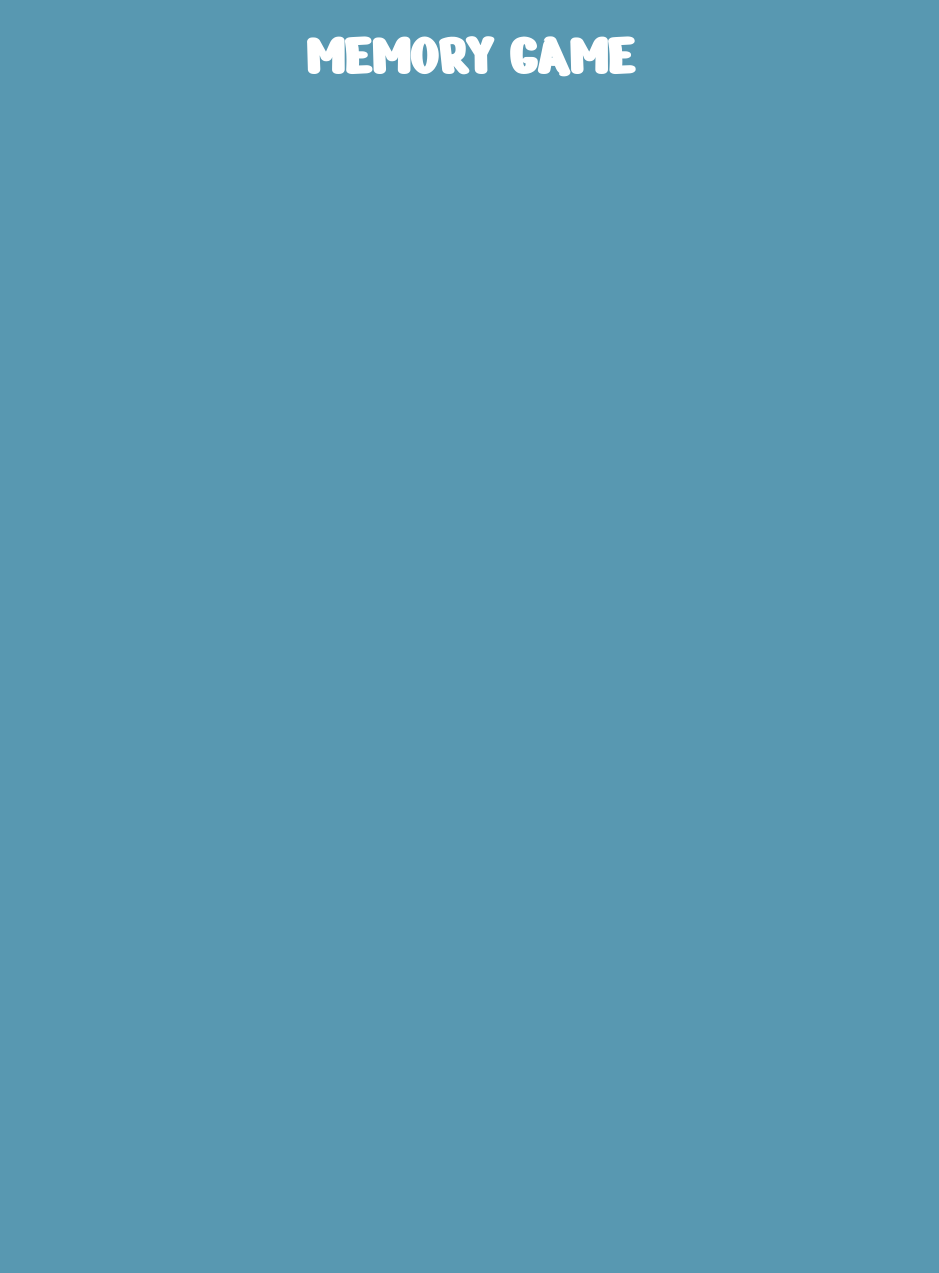
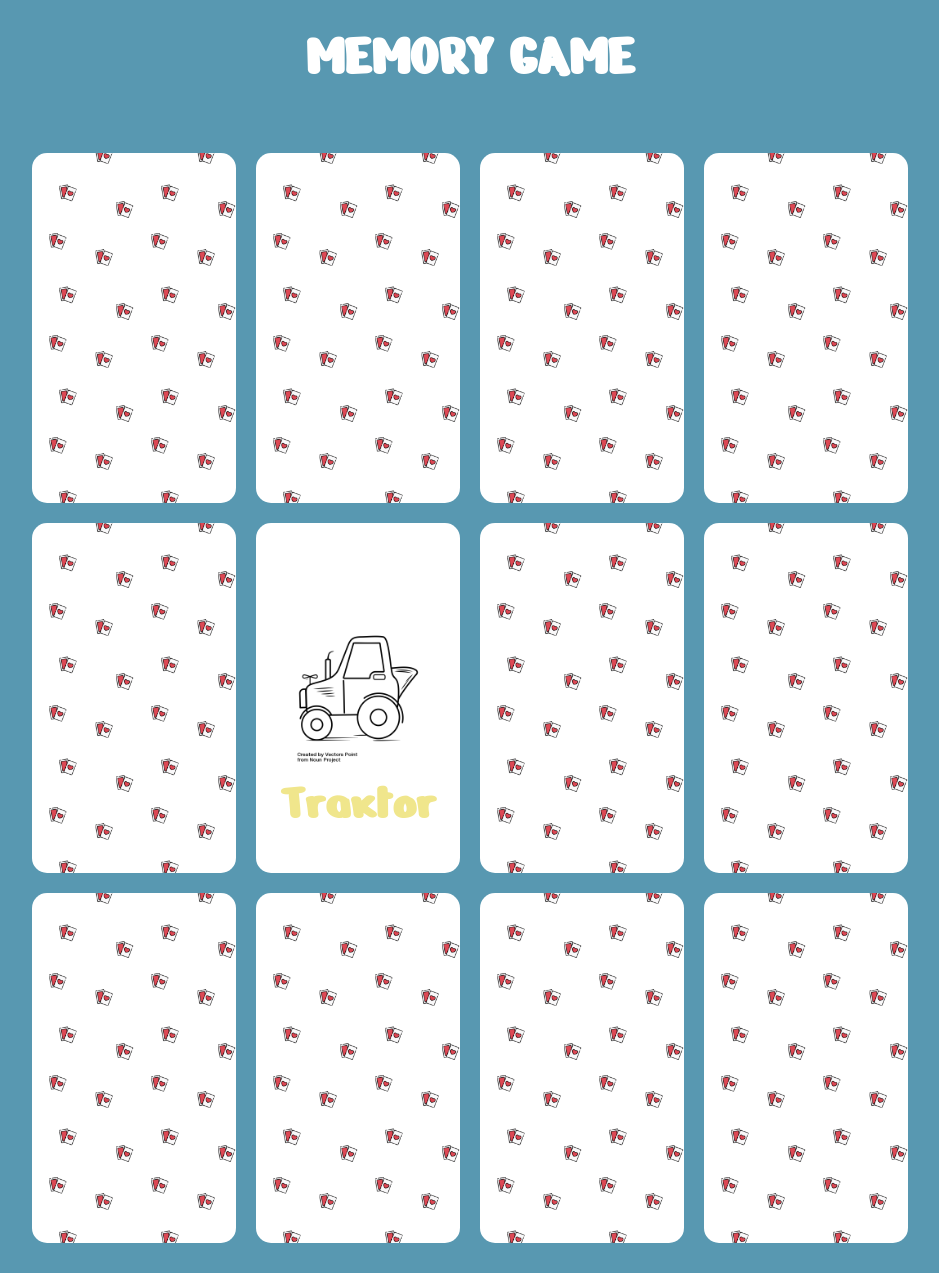
Before and after one commit to daniele-pipino/html-css-memory, a plain HTML site: page index.html in a window 1280 px wide. Shown: the whole page, without its empty margins (170-1109 px from the left). Before the commit the page ends 800 px from the top, so only its background shows below. Drawn offline with Linux system fonts and the light colour scheme.

Commit message:
Row complete

```diff
--- a/index.html
+++ b/index.html
@@ -16,8 +16,88 @@
     </header>
     <!-- main -->
     <main>
-        <div class="container">
+        <div class="container ">
             <!-- first row -->
+            <div class="row clearfix">
+                <!-- card 1-->
+                <div class="card float">
+                    <div class="card-text">
+                        <h2>Nave</h2>
+                    </div>
+                </div>
+                <!-- card 2 -->
+                <div class="card float">
+                    <div class="card-text">
+                        <h2>Nave</h2>
+                    </div>
+                </div>
+                <!-- terza carta -->
+                <div class="card float">
+                    <div class="card-text">
+                        <h2>Nave</h2>
+                    </div>
+                </div>
+                <!-- quarta carta -->
+                <div class="card float">
+                    <div class="card-text">
+                        <h2>Nave</h2>
+                    </div>
+                </div>
+            </div>
+            <!-- second row -->
+            <div class="row clearfix">
+                <!-- card 1-->
+                <div class="card  card1 float">
+                    <div class="card-text">
+                        <h2>Nave</h2>
+                    </div>
+                </div>
+                <!-- card 2 -->
+                <div class=" fixed-card card2 float">
+                    <div class="card-text">
+                        <h2>Traktor</h2>
+                    </div>
+                </div>
+                <!-- terza carta -->
+                <div class="card card3 float">
+                    <div class="card-text">
+                        <h2>Nave</h2>
+                    </div>
+                </div>
+                <!-- quarta carta -->
+                <div class="card card4 float">
+                    <div class="card-text">
+                        <h2>Nave</h2>
+                    </div>
+                </div>
+            </div>
+            <!-- third row -->
+            <div class="row clearfix">
+                <!-- card 1-->
+                <div class="card card5 float">
+                    <div class="card-text">
+                        <h2>Nave</h2>
+                    </div>
+                </div>
+                <!-- card 2 -->
+                <div class="card card6 float">
+                    <div class="card-text">
+                        <h2>Nave</h2>
+                    </div>
+                </div>
+                <!-- terza carta -->
+                <div class="card float">
+                    <div class="card-text">
+                        <h2>Nave</h2>
+                    </div>
+                </div>
+                <!-- quarta carta -->
+                <div class="card float">
+                    <div class="card-text">
+                        <h2>Nave</h2>
+                    </div>
+                </div>
+            </div>
         </div>
     </main>
     <!-- footer -->
--- a/style/style.css
+++ b/style/style.css
@@ -11,6 +11,15 @@ Body{
     margin: 20px auto;
     font-family: 'Nerko One', cursive;
 }
+.float{
+    float: left;
+}
+
+.clearfix::after{
+    content: '';
+    display: table;
+    clear: both;
+}
 /* header */
 
 header h1{
@@ -19,3 +28,50 @@ header h1{
     color: white;
 }
 /* main */
+.container{
+    margin-top: 50px;
+}
+
+.row .card{
+    width: calc(100% / 4 - 20px);
+    height: 350px;
+    border-radius: 15px;
+    background-color: white;
+    background-image: url(../img/pattern.png);
+    background-size: contain;
+    margin: 10px;
+}
+
+.row .card:hover{
+    background-image: url(../img/nave.png);
+    background-size: 70%;
+    background-position:center;
+    background-repeat: no-repeat;
+}
+.fixed-card{
+    background-image: url(../img/trattore.png);
+    width: calc(100% / 4 - 20px);
+    height: 350px;
+    border-radius: 15px;
+    background-color: white;
+    background-size: 70%;
+    background-position:center;
+    background-repeat: no-repeat;
+    margin: 10px;
+}
+
+.card .card-text h2{
+    font-size: 50px;
+    text-align: center;
+    padding-top: 250px;
+    visibility: hidden;
+}
+.fixed-card .card-text h2{
+    font-size: 50px;
+    text-align: center;
+    padding-top: 250px;
+    color: khaki;
+}
+.card .card-text h2:hover{
+    visibility: visible;
+}
```
